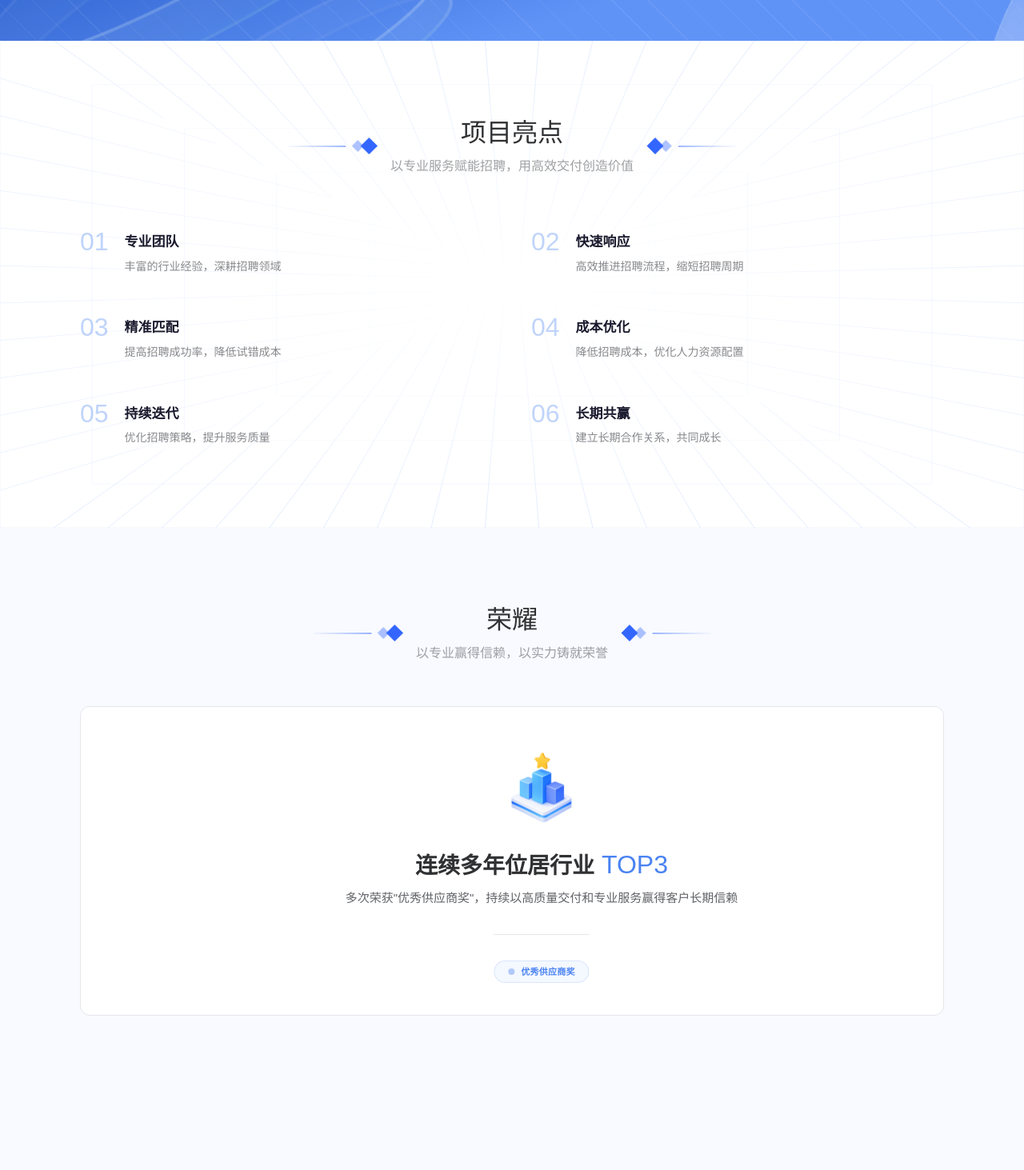
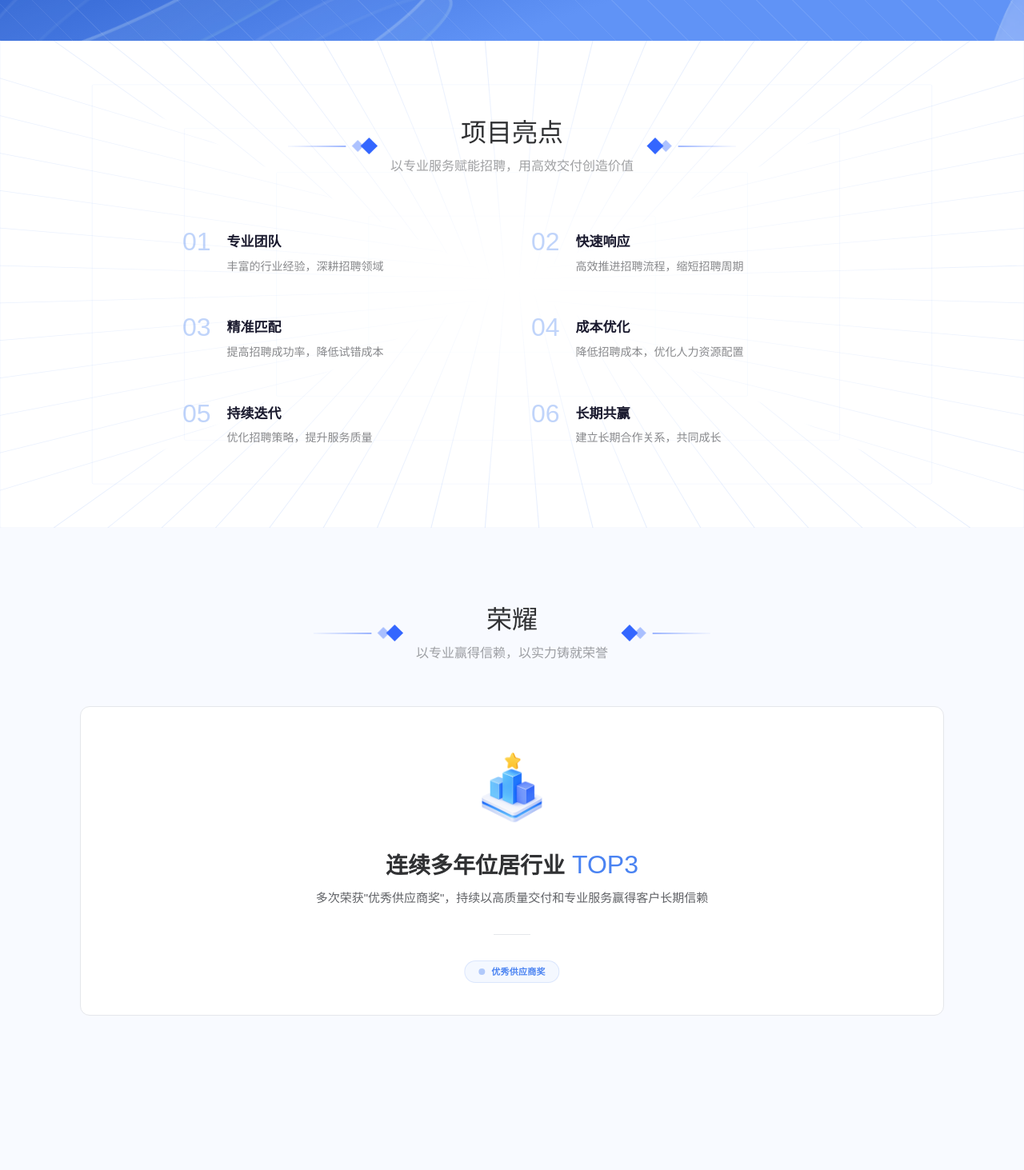
Before and after one commit to imhc1991/ibestservices, a React (Vite) app: page /rpo in a window 1280 px wide. Shown: the part 7005-8468 px from the top of the page at 80% size. Built offline with nearby package versions, Linux system fonts and the light colour scheme.

Commit message:
优化项目亮点和荣耀板块布局: 项目亮点内容区增加px-128px, 荣耀卡片内容居中对齐

```diff
--- a/src/components/rpo/Glory.tsx
+++ b/src/components/rpo/Glory.tsx
@@ -23,8 +23,8 @@ const Glory = () => {
         </div>
 
         {/* 荣誉卡片 */}
-        <div className="group bg-white border border-[#e5e7eb] rounded-[12px] py-[41px] px-[256px] transition-all duration-400 ease-out hover:-translate-y-2 hover:border-[#4a83f2]/40 hover:shadow-[0_12px_32px_-4px_rgba(74,131,242,0.15)]">
-          <div className="max-w-[640px] w-[640px] h-[303px] relative">
+        <div className="flex justify-center bg-white border border-[#e5e7eb] rounded-[12px] py-[41px] px-[256px] transition-all duration-400 ease-out hover:-translate-y-2 hover:border-[#4a83f2]/40 hover:shadow-[0_12px_32px_-4px_rgba(74,131,242,0.15)]">
+          <div className="max-w-[640px] w-full h-[303px] relative">
             {/* 图标 */}
             <div className="absolute left-1/2 -translate-x-1/2 top-0 w-[120px] h-[120px] transition-all duration-500 ease-out group-hover:scale-110 group-hover:-translate-y-1">
               <img src={`${import.meta.env.BASE_URL}images/Glory/icon.png`} alt="" className="w-full h-full object-contain" />
--- a/src/components/rpo/ProjectHighlights.tsx
+++ b/src/components/rpo/ProjectHighlights.tsx
@@ -146,7 +146,7 @@ const ProjectHighlights = () => {
         </div>
 
         {/* 亮点网格 - 2列3行，滚动载入动画 */}
-        <div className="grid grid-cols-2 gap-x-[48px] gap-y-[40px]">
+        <div className="grid grid-cols-2 gap-x-[48px] gap-y-[40px] px-[128px]">
           {HIGHLIGHTS.map((item, index) => (
             <div
               key={index}
```
